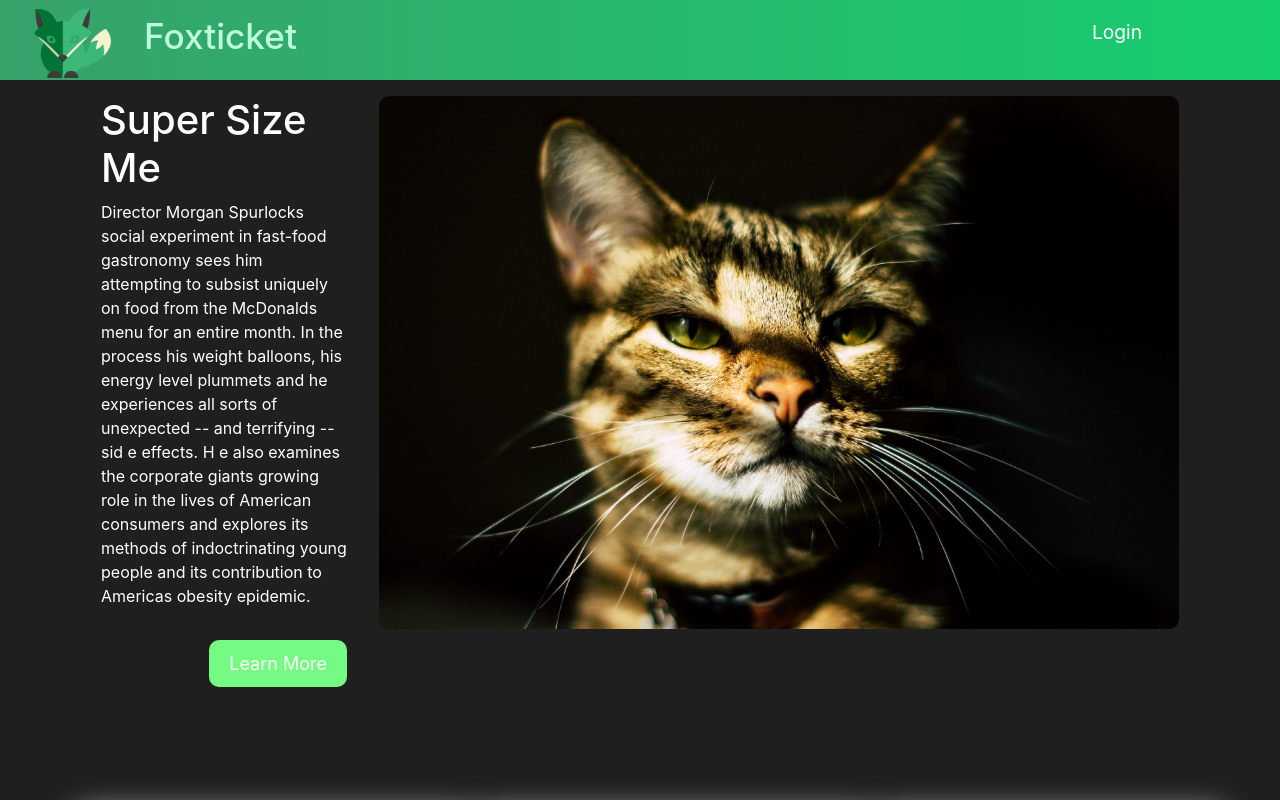
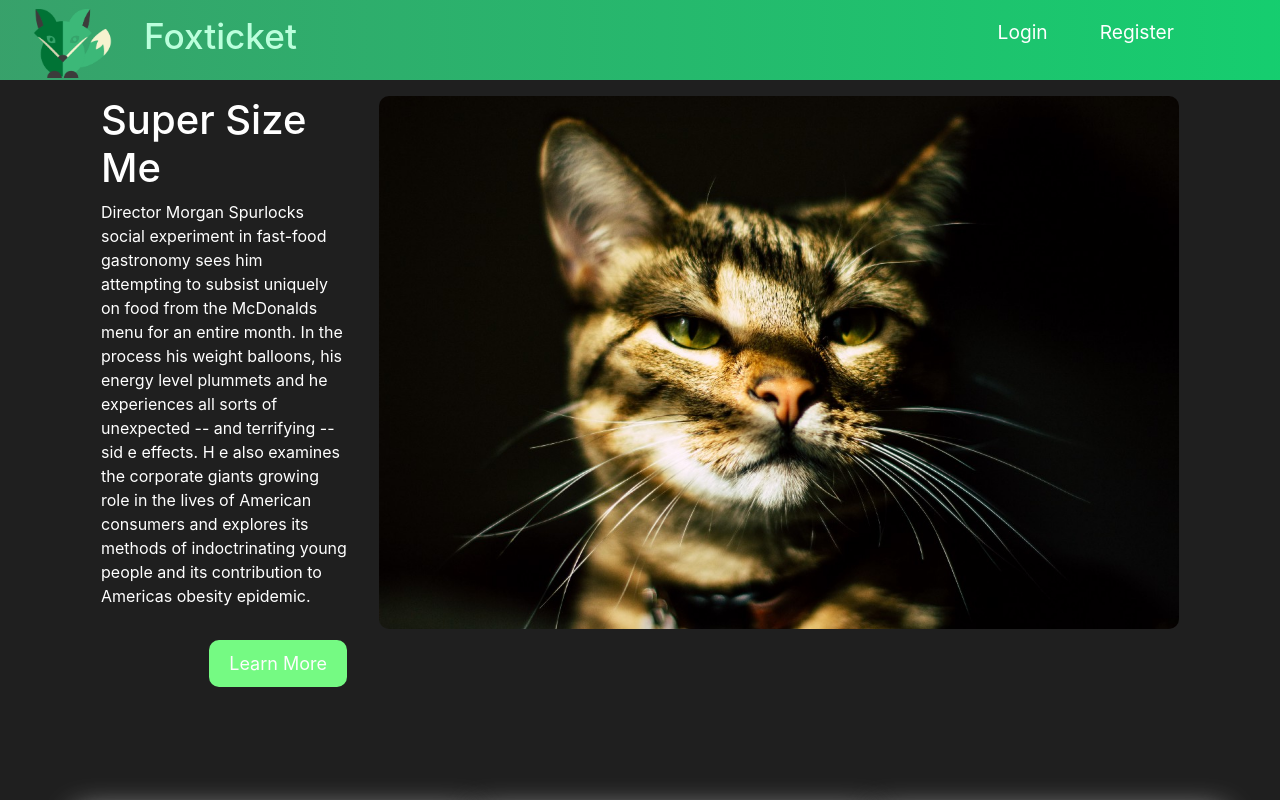
Before and after one commit to green-fox-academy/giggle-foxticket-opal-fullstack, a React (Create React App) app in the folder frontend/: page / in a window 1280 px wide. Shown: the top 800 px of the page. Built offline with nearby package versions, Linux system fonts and the light colour scheme.

Commit message:
add register to header

```diff
--- a/frontend/src/components/Header/Header.jsx
+++ b/frontend/src/components/Header/Header.jsx
@@ -23,9 +23,14 @@ function Header({ userName, isAdmin }) {
             Shop
           </Link>
         ) : (
-          <Link to={'/login'} className="nav-links">
-            Login
-          </Link>
+          <>
+            <Link to={'/login'} className="nav-links">
+              Login
+            </Link>
+            <Link to={'/register'} className="nav-links">
+              Register
+            </Link>
+          </>
         )}
 
         {userName && (
@@ -44,7 +49,7 @@ const mapStateToProps = state => {
     return {
       userName: state.auth.user,
       isAdmin: state.auth.isAdmin,
-      error: state.auth.error,
+      error: state.error,
     };
   } else {
     return {
```
